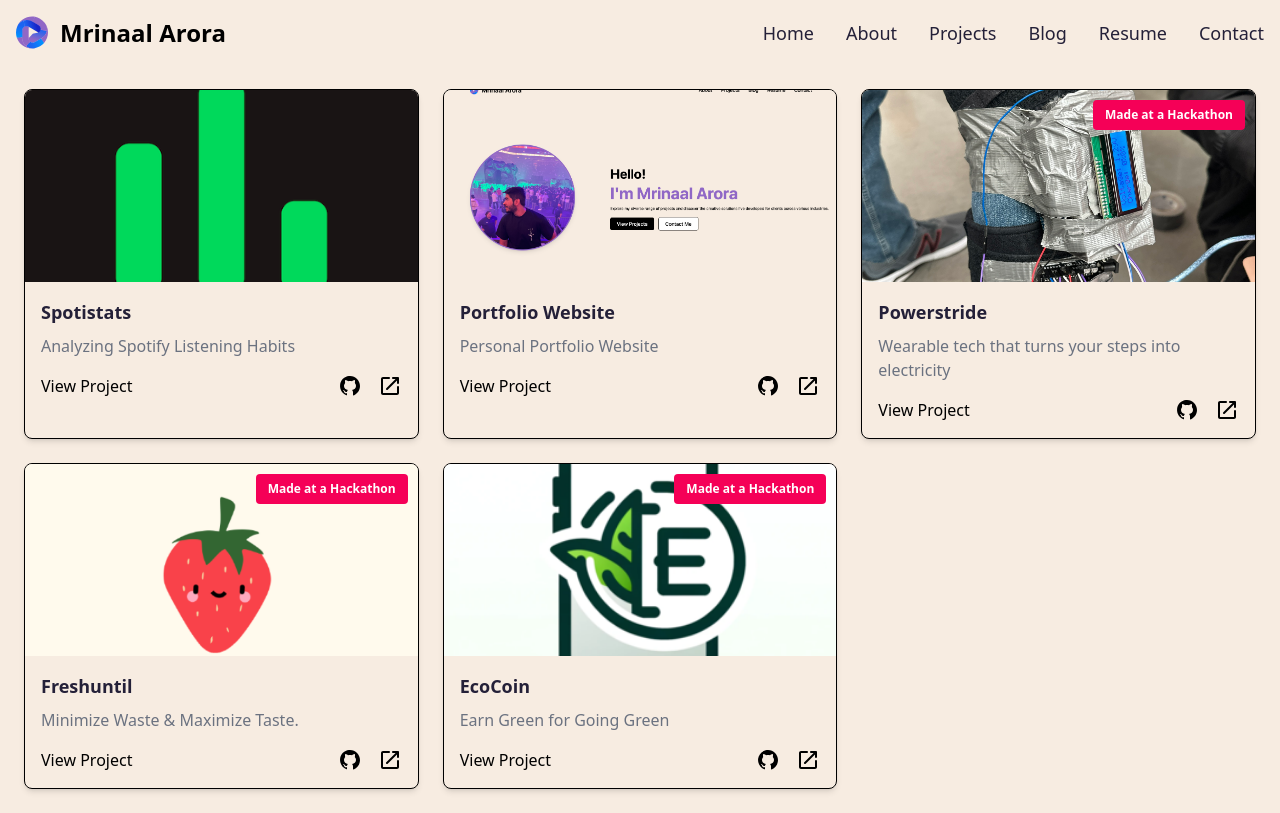
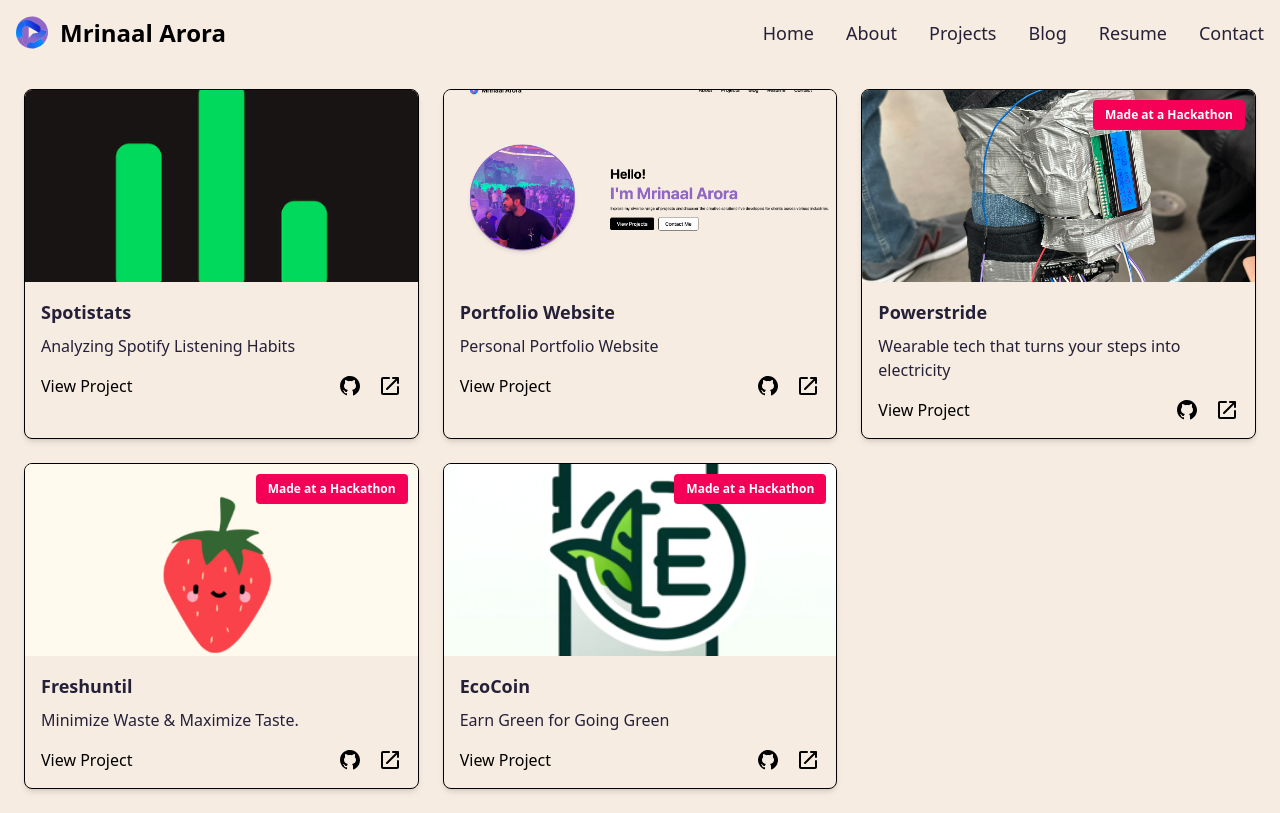
Before and after one commit to aroramrinaal/my-portfolio, a Next.js app: page /projects in a window 1280 px wide. Built offline with nearby package versions, Linux system fonts and the light colour scheme.

Commit message:
refactor: Update ProjectCard component to use darkPurple text color for project title

```diff
--- a/src/components/ProjectCard.tsx
+++ b/src/components/ProjectCard.tsx
@@ -25,7 +25,7 @@ const ProjectCard: React.FC<ProjectCardProps> = ({ title, description, imageUrl,
             {title}
           </Link>
         </h3>
-        <p className="text-gray-500 dark:text-gray-400 mb-4">{description}</p>
+        <p className="text-darkPurple dark:text-gray-400 mb-4">{description}</p>
         <div className="flex justify-between items-center">
           <Link href={projectUrl} className="inline-flex items-center text-primary-500 hover:text-primary-600 dark:text-primary-400 dark:hover:text-primary-500" prefetch={false}>
             View Project
```
